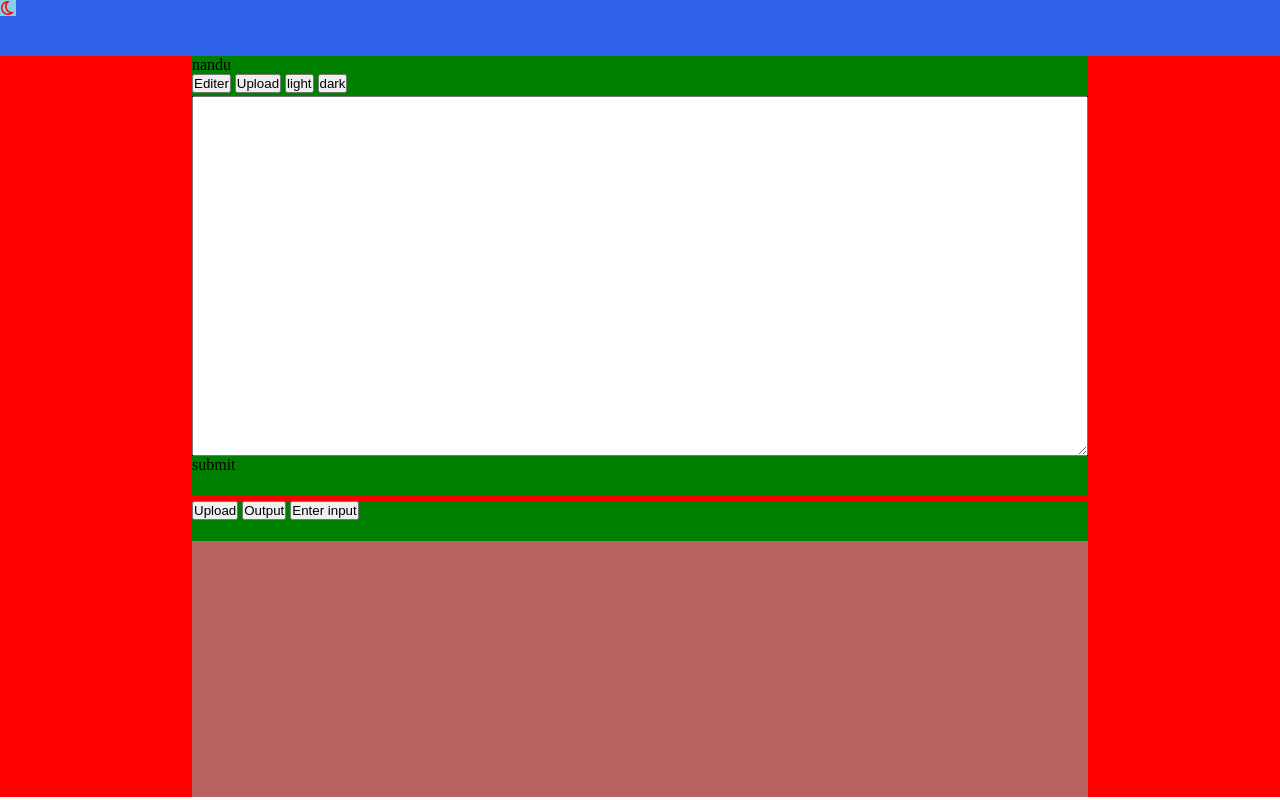
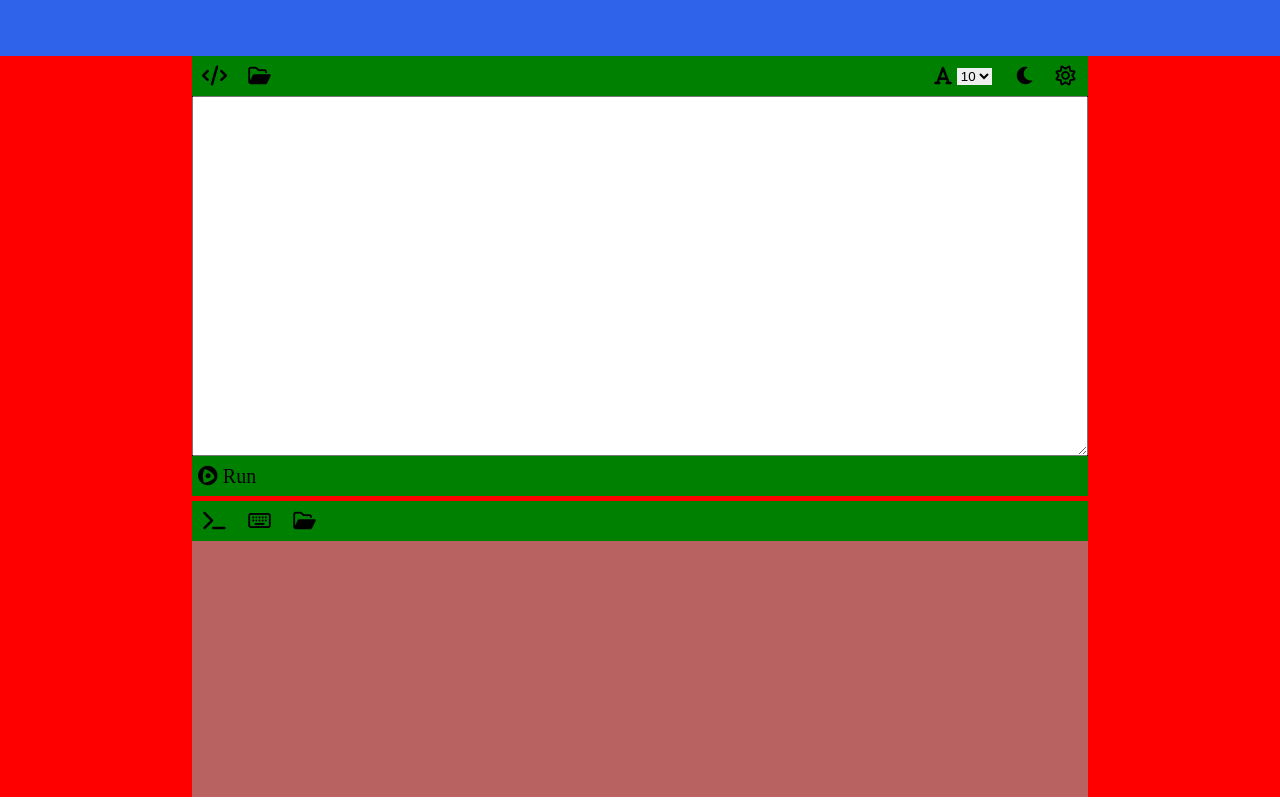
Before and after one commit to nanda-kumar-k/onlinepythoncompiler, a Flask app: page / in a window 1280 px wide. Run offline with Flask 2, Linux system fonts and the light colour scheme.

Commit message:
app.py and home.html update

```diff
--- a/app.py
+++ b/app.py
@@ -5,37 +5,91 @@
 
 @app.route('/')
 def index():
-   return render_template('home.html')
+    with open("code.txt","r+") as codeinputfile:
+        codeinputfile.seek(0)
+        codeinputfile.truncate()
+        code = codeinputfile.readlines()
+    with open("input.txt","r+") as inputfile:
+        inputfile.seek(0)
+        inputfile.truncate()
+        input = inputfile.readlines()
+    data ={
+            "code":code,
+            "input":input
+        }
+    return render_template('home.html', data=data)
 
-@app.route('/codefile',methods = ['POST'])
-def CodeFile():
+
+@app.route('/uploadfile/<filetype>',methods = ['POST'])
+def UploadFile(filetype):
     if request.method == 'POST':
-        file = request.files['file1'].read()
-        with open("code.txt","w") as rnr:
-            rnr.write(file.decode('utf-8'))
-        print(file)
+        if filetype == 'code':
+            file = request.files['file1'].read()
+            file= file.decode('utf-8')
+            with open("temp.txt","w") as tem:
+                    tem.write(file)
+            with open("temp.txt", 'r') as inp, open('code.txt', 'w') as wcode:
+                for line in inp:
+                    if len(line.strip()) > 0:
+                        wcode.write(line)
+            print(file)
+        elif filetype == 'input':
+            file = request.files['file2'].read()
+            file = file.decode('utf-8')
+            with open("temp.txt","w") as tem:
+                    tem.write(file)
+            with open("temp.txt", 'r') as inp, open('input.txt', 'w') as winput:
+                for line in inp:
+                    if len(line.strip()) > 0:
+                        winput.write(line)
+            print(file)
+        with open("code.txt","r") as codeinputfile:
+                code = codeinputfile.readlines()
+        with open("input.txt","r") as inputfile:
+                input = inputfile.readlines()
+        data ={
+            "code":code,
+            "input":input
+        }
+    return render_template('home.html', data=data)
+
+
+
+
+@app.route('/compile',methods = ['POST'])
+def CodeCompile():
+    if request.method == 'POST':
+        code = request.form['codetext']
+        input = request.form['inputtext']
+        with open("temp.txt","w") as tem:
+                tem.write(code)
+        with open("temp.txt", 'r') as inp, open('code.txt', 'w') as wcode:
+                for line in inp:
+                    if len(line.strip()) > 0:
+                        wcode.write(line)
+        with open("temp.txt","w") as tem:
+                    tem.write(input)
+        with open("temp.txt", 'r') as inp, open('input.txt', 'w') as winput:
+            for line in inp:
+                if len(line.strip()) > 0:
+                    winput.write(line)
+        with open("code.txt","r") as codeinputfile:
+                code = codeinputfile.readlines()
+        with open("input.txt","r") as inputfile:
+                input = inputfile.readlines()
         compile_script()
-    return render_template('index.html')
+        with open("output.txt","r") as outfile:
+                output = outfile.readlines()
+        print(type(output))
+        print(output)
+        data ={
+            "code":code,
+            "input":input,
+            "output":output
+        }
+    return render_template('home.html', data=data)
 
-@app.route('/inputfile',methods = ['POST'])
-def InputFile():
-    if request.method == 'POST':
-        file = request.files['file2'].read()
-        with open("input.txt","w") as rnr:
-            rnr.write(file.decode('utf-8'))
-        print(file)
-    return render_template('index.html')
 
-@app.route('/codetext',methods = ['POST'])
-def CodeText():
-    if request.method == 'POST':
-        code = request.form['code1']
-        code2 = request.form['code2']
-        # with open("code.txt","w") as rnr:
-        #     rnr.write(code.decode('utf-8'))
-        print(code)
-        print(code2)
-    return render_template('home.html')
 
 @app.route('/inputtext',methods = ['POST'])
 def InputText():
--- a/static/index.css
+++ b/static/index.css
@@ -27,6 +27,9 @@
 .code-options {
     width: 100%;
     height: 5vh;
+    display: flex;
+    position: relative;
+    align-items: center;
     background: green;
 }
 .code {
@@ -63,6 +66,8 @@
 .code-submit-container {
     width: 100%;
     height: 5vh;
+    display: flex;
+    align-items: center;
     background: green;
 }
 .output-container {
@@ -70,11 +75,16 @@
     width: 100%;
     height: 37vh;
     background: violet;
+    display: flex;
+    flex-direction: column;
 }
 .output-options {
     width: 100%;
     height: 5vh;
     background: green;
+    display: flex;
+    position: relative;
+    align-items: center;
 }
 .output {
     width: 100%;
@@ -114,3 +124,23 @@
     display: block;
     background-color: rgb(184, 98, 98);
 }
+.py-button {
+    width: 25px;
+    height: 25px;
+    cursor: pointer;
+    align-items: center;
+    display: flex;
+    text-align: center;
+    justify-content: center;
+    /* background-color: lawngreen; */
+    margin: 0 10px;
+}
+#py-button-left{
+    position: absolute;
+    /* background-color: #2f64ea; */
+    right: 0;
+}
+select {
+    outline: none;
+    border: none;
+}
--- a/templates/home.html
+++ b/templates/home.html
@@ -10,46 +10,97 @@
 </head>
 <body>
     <div class="navbar-container">
-        <i class="far fa-moon" style="background:SkyBlue;color:red"></i>
+        <!-- <i class="far fa-moon" style="background:SkyBlue;color:red"></i> -->
     </div>
     <div class="container">
         <form  id="codefile" action="" method="post" enctype="multipart/form-data">
             <div class="code-option-container">
                 <div class="code-options">
-                    <p onclick="codeoptions('upload')">nandu</p>
-                    <button onclick="codeoptions('editer')">Editer</button>
-                    <button onclick="codeoptions('upload')">Upload</button>
-                    <button>light</button>
-                    <button>dark</button>
+                    <div class="py-button" onclick="codeoptions('editer')">
+                        <i class="fas fa-code" style="font-size: 20px;"></i>
+                    </div>
+                    <div class="py-button" onclick="codeoptions('upload')">
+                        <i class="far fa-folder-open" style="font-size: 20px;"></i>
+                    </div>
+                    <div class="py-button" id="py-button-left" >
+                        <i class="far fa-sun" style="font-size: 20px;"></i>
+                    </div>
+                    <div class="py-button" id="py-button-left" style="margin-right: 50px;">
+                        <i class="fas fa-moon" style="font-size: 20px;"></i>
+                    </div>
+                    <div class="py-button" id="py-button-left" style="margin-right: 100px;width: 50px;">
+                        <i class="fas fa-font" style="font-size: 20px;margin-right: 5px;"></i>
+                        <select style="outline: none;">
+                            <option>10</option>
+                            <option>20</option>
+                            <option>30</option>
+                            <option>40</option>
+                        </select>
+                    </div>
                 </div>
                 <div class="code">
                     <div class="upload-code-file">
-                        <textarea name="code" id="code1" rows="10" cols="80"></textarea>
+                        <input type='file' name="file1"  id="aa" onchange="pressed()" hidden>
+                        <label for="aa" id="fileLabel">Choose file</label>
+
+                        <br>
+                        <div class="py-button" onclick="submitcodefile()" style="width: 50px;">
+                            <i class="fab fa-centercode" style="font-size: 20px;"></i>
+                            <p style="margin-left: 5px;font-size: 20px;">Run</p>
+                        </div>
                     </div>
                     <div class="code-container">
-                        <textarea name="code1" id="output" rows="10" cols="80"></textarea>
+                        {% for k, v in data.items() %}
+                            {% if k == "code" %}
+                                <textarea name="codetext">{% for i in v %}{{ i }}{% endfor %}</textarea>
+                            {% endif %}
+                        {% endfor %}
                     </div>
                 </div>
                 <div class="code-submit-container">
-
-                    <p onclick="submitcode()">submit</p>
+                    <div class="py-button" onclick="submitcode()" style="width: 50px;">
+                        <i class="fab fa-centercode" style="font-size: 20px;"></i>
+                        <p style="margin-left: 5px;font-size: 20px;">Run</p>
+                    </div>
                 </div>
             </div>
                 <div class="output-container">
                     <div class="output-options">
-                        <button onclick="inputoption('upload')">Upload</button>
-                        <button onclick="inputoption('output')">Output</button>
-                        <button onclick="inputoption('enterinput')">Enter input</button>
+                        <div class="py-button" onclick="inputoption('output')">
+                            <i class="fas fa-terminal" style="font-size: 20px;"></i>
+                        </div>
+                        <div class="py-button" onclick="inputoption('enterinput')">
+                            <i class="far fa-keyboard" style="font-size: 20px;"></i>
+                        </div>
+                        <div class="py-button" onclick="inputoption('upload')">
+                            <i class="far fa-folder-open" style="font-size: 20px;"></i>
+                        </div>
                     </div>
                     <div class="output">
                         <div class="upload-input-file">
-                            <textarea name="code" id="output" rows="10" cols="80"></textarea>
+                            <input type='file' name="file2" id="outpressed" onchange="outpressedfun()" hidden>
+                            <label for="outpressed" id="fileLabe2" >Choose file</label>
+                            <br>
+                            <div class="py-button" onclick="submitinputfile()" style="width: 50px;">
+                                <i class="fab fa-centercode" style="font-size: 20px;"></i>
+                                <p style="margin-left: 5px;font-size: 20px;">Run</p>
+                            </div>
                         </div>
                         <div class="take-input">
-                            <textarea name="code2" id="output" rows="10" cols="80"></textarea>
+                            {% for k, v in data.items() %}
+                                {% if k == "input" %}
+                                <textarea name="inputtext">{% for i in v %}{{ i }}{% endfor %}</textarea>
+                                {% endif %}
+                            {% endfor %}
                         </div>
                         <div class="display-output">
-
+                            {% for k, v in data.items() %}
+                                {% if k == "output" %}
+                                {% for i in v %}
+                                    <p>{{ i }}</p>
+                                {% endfor %}
+                                {% endif %}
+                            {% endfor %}
                         </div>
                     </div>
                 </div>
@@ -82,6 +133,19 @@
             }
         };
 
+        window.outpressedfun = function(){
+            var a = document.getElementById('outpressed');
+            if(a.value == "")
+            {
+                fileLabe2.innerHTML = "Choose file";
+            }
+            else
+            {
+                var theSplit = a.value.split('\\');
+                fileLabe2.innerHTML = theSplit[theSplit.length-1];
+            }
+        };
+
         function codeoptions(opt){
             if (opt == "editer"){
                 document.getElementsByClassName("code-container")[0].style.display = "block";
@@ -111,12 +175,20 @@
             }
         }
         function submitcode(){
-            document.getElementById("codefile").action = "/codetext";
+            document.getElementById("codefile").action = "/compile";
             // document.getElementById("codefile").submit();
             document.getElementById("codefile").submit();
             // document.getElementById("inputfile").submit();
             // document.getElementById("inputtext").submit();
         }
+        function submitcodefile(){
+            document.getElementById("codefile").action = "/uploadfile/code";
+            document.getElementById("codefile").submit();
+        }
+        function submitinputfile(){
+            document.getElementById("codefile").action = "/uploadfile/input";
+            document.getElementById("codefile").submit();
+        }
     </script>
 </body>
 </html>
```
Also changed, not shown: code.py (+13 -3 lines), code.txt (+13 -5 lines), compiler.py (+7 -3 lines), input.txt (+42 -1 lines), output.txt (+4 -6 lines), output_file.txt (+4 -8 lines), temp.txt (added, +83 -0 lines).
